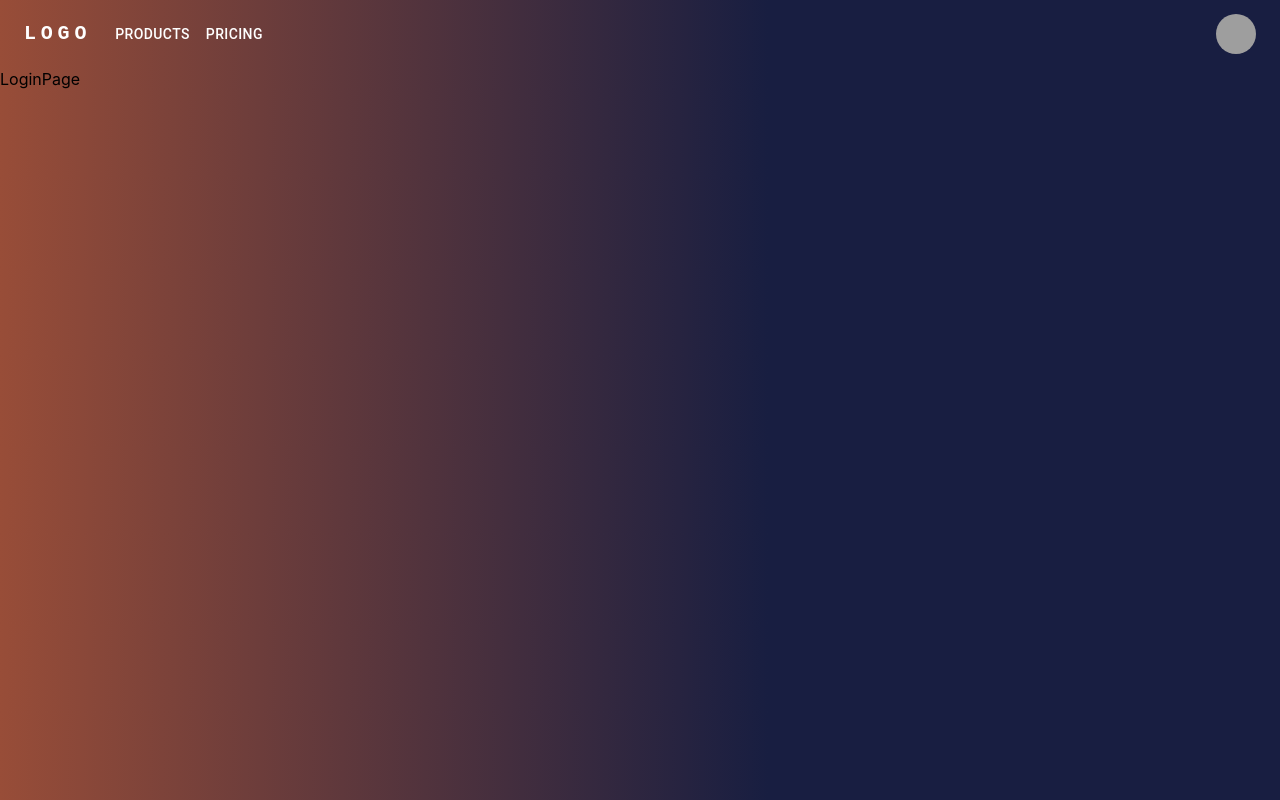
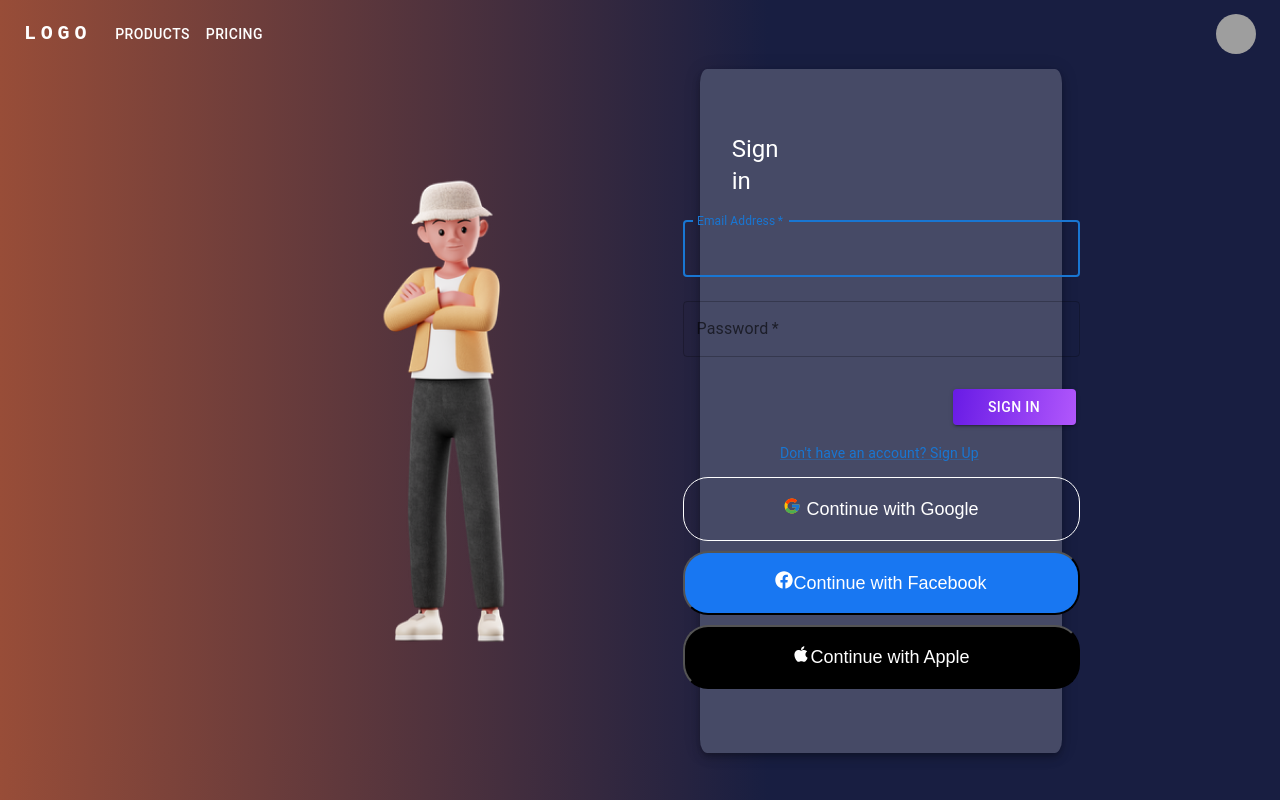
Before and after one commit to Antika-TN/Antika, a React (Create React App) app in the folder client/: page /login in a window 1280 px wide. Built offline with nearby package versions, Linux system fonts and the light colour scheme; grey boxes are pictures that could not be loaded.

Commit message:
style login/register

```diff
--- a/client/package.json
+++ b/client/package.json
@@ -5,6 +5,7 @@
   "dependencies": {
     "@emotion/react": "^11.11.1",
     "@emotion/styled": "^11.11.0",
+    "@mui/icons-material": "^5.14.0",
     "@mui/material": "^5.14.0",
     "@testing-library/jest-dom": "^5.16.5",
     "@testing-library/react": "^13.4.0",
@@ -12,6 +13,7 @@
     "jsonwebtoken": "^9.0.1",
     "react": "^18.2.0",
     "react-dom": "^18.2.0",
+    "react-icons": "^4.10.1",
     "react-router-dom": "^6.14.1",
     "react-scripts": "^2.1.3",
     "web-vitals": "^2.1.4"
--- a/client/src/App.js
+++ b/client/src/App.js
@@ -9,7 +9,6 @@ import HomePage from "./pages/HomePage";
 import UserProfile from "./pages/UserProfile";
 import ShoppingCard from "./pages/ShoppingCard";
 import ProductPage from "./pages/ProductPage";
-import TopBar from "./Components/Navbar/TopBar";
 import ResponsiveAppBar from "./Components/Navbar/TopBar";
 
 const App = () => {
--- a/client/src/pages/LoginPage.jsx
+++ b/client/src/pages/LoginPage.jsx
@@ -1,9 +1,127 @@
-import React from 'react'
+import * as React from 'react';
+import Button from '@mui/material/Button';
+import CssBaseline from '@mui/material/CssBaseline';
+import TextField from '@mui/material/TextField';
+import FormControlLabel from '@mui/material/FormControlLabel';
+import Checkbox from '@mui/material/Checkbox';
+import Link from '@mui/material/Link';
+import Paper from '@mui/material/Paper';
+import Box from '@mui/material/Box';
+import Grid from '@mui/material/Grid';
+import Typography from '@mui/material/Typography';
+import { createTheme, ThemeProvider } from '@mui/material/styles';
+import '../pages/Styles.Page/Auth.css'
+import logIn from '../assets/logIn.png'
+import {FcGoogle} from 'react-icons/fc';
+import {FaApple, FaFacebook} from 'react-icons/fa';
 
-const LoginPage = () => {
+
+
+function Copyright(props) {
   return (
-    <div>LoginPage</div>
-  )
+    <Typography variant="body2" color="text.secondary" align="center" {...props}>
+      {'Copyright © '}
+      <Link color="inherit" href="https://mui.com/">
+        Your Website
+      </Link>{' '}
+      {new Date().getFullYear()}
+      {'.'}
+    </Typography>
+  );
 }
 
-export default LoginPage
+
+
+const defaultTheme = createTheme();
+
+export default function SignInSide() {
+  const handleSubmit = (event) => {
+    event.preventDefault();
+    const data = new FormData(event.currentTarget);
+    console.log({
+      email: data.get('email'),
+      password: data.get('password'),
+    });
+  };
+
+  return (
+    <ThemeProvider  theme={defaultTheme}>
+      <Grid container component="main" >
+        <CssBaseline />
+        <Grid
+          item
+          xs={false}
+          sm={4}
+          md={7}
+          sx={{
+            backgroundSize: 'cover',
+            backgroundPosition: 'center',
+          }}
+
+        ><img src={logIn} alt=""/>
+        </Grid>
+        <Grid item xs={12} sm={8} md={5} component={Paper} elevation={6} square>
+          <Box
+            sx={{
+              my: 8,
+              mx: 4,
+              display: 'flex',
+              flexDirection: 'column',
+              alignItems: 'center',
+            }}
+          >
+
+            <Typography component="h1" variant="h5">
+              Sign in
+            </Typography>
+            <Box component="form" noValidate onSubmit={handleSubmit} sx={{ mt: 1 }}>
+              <TextField
+                margin="normal"
+                required
+                fullWidth
+                id="email"
+                label="Email Address"
+                name="email"
+                autoComplete="email"
+                autoFocus
+              />
+              <TextField
+                margin="normal"
+                required
+                fullWidth
+                name="password"
+                label="Password"
+                type="password"
+                id="password"
+                autoComplete="current-password"
+              />
+
+              <Button
+                type="submit"
+                fullWidth
+                variant="contained"
+                sx={{ mt: 3, mb: 2 }}
+              >
+                Sign In
+              </Button>
+              <Grid container>
+
+                <Grid item>
+                  <Link href="#" variant="body2">
+                    {"Don't have an account? Sign Up"}
+                  </Link>
+                </Grid>
+              </Grid>
+              <div className='btn-media'>
+                <button className='btn-logIn-Google'> <FcGoogle/> Continue with Google</button>
+                <button className='btn-logIn-Facebook'><FaFacebook/>Continue with Facebook</button>
+                <button className='btn-logIn-Apple'><FaApple/>Continue with Apple</button>
+              </div>
+
+            </Box>
+          </Box>
+        </Grid>
+      </Grid>
+    </ThemeProvider>
+  );
+}
--- a/client/src/pages/RegisterPage.jsx
+++ b/client/src/pages/RegisterPage.jsx
@@ -1,11 +1,124 @@
-import React from 'react'
-
-const RegisterPage = () => {
+import * as React from 'react';
+import Button from '@mui/material/Button';
+import CssBaseline from '@mui/material/CssBaseline';
+import TextField from '@mui/material/TextField';
+import FormControlLabel from '@mui/material/FormControlLabel';
+import Checkbox from '@mui/material/Checkbox';
+import Link from '@mui/material/Link';
+import Paper from '@mui/material/Paper';
+import Box from '@mui/material/Box';
+import Grid from '@mui/material/Grid';
+import Typography from '@mui/material/Typography';
+import { createTheme, ThemeProvider } from '@mui/material/styles';
+import '../pages/Styles.Page/Auth.css'
+import logIn from '../assets/logIn.png'
+function Copyright(props) {
   return (
-    <div>
-
-    </div>
-  )
+    <Typography variant="body2" color="text.secondary" align="center" {...props}>
+      {'Copyright © '}
+      <Link color="inherit" href="https://mui.com/">
+        Your Website
+      </Link>{' '}
+      {new Date().getFullYear()}
+      {'.'}
+    </Typography>
+  );
 }
 
-export default RegisterPage
+
+
+const defaultTheme = createTheme();
+
+export default function SignInSide() {
+  const handleSubmit = (event) => {
+    event.preventDefault();
+    const data = new FormData(event.currentTarget);
+    console.log({
+      email: data.get('email'),
+      password: data.get('password'),
+    });
+  };
+
+  return (
+    <ThemeProvider  theme={defaultTheme}>
+      <Grid container component="main" >
+        <CssBaseline />
+        <Grid
+          item
+          xs={false}
+          sm={4}
+          md={7}
+          sx={{
+            backgroundSize: 'cover',
+            backgroundPosition: 'center',
+          }}
+
+        ><img src={logIn} alt=""/>
+        </Grid>
+        <Grid item xs={12} sm={8} md={5} component={Paper} elevation={6} square>
+          <Box
+            sx={{
+              my: 8,
+              mx: 4,
+              display: 'flex',
+              flexDirection: 'column',
+              alignItems: 'center',
+            }}
+          >
+
+            <Typography component="h1" variant="h5">
+              Sign in
+            </Typography>
+            <Box component="form" noValidate onSubmit={handleSubmit} sx={{ mt: 1 }}>
+              <TextField
+                margin="normal"
+                required
+                fullWidth
+                id="email"
+                label="Email Address"
+                name="email"
+                autoComplete="email"
+                autoFocus
+              />
+              <TextField
+                margin="normal"
+                required
+                fullWidth
+                name="password"
+                label="Password"
+                type="password"
+                id="password"
+                autoComplete="current-password"
+              />
+              <FormControlLabel
+                control={<Checkbox value="remember" color="primary" />}
+                label="Remember me"
+              />
+              <Button
+                type="submit"
+                fullWidth
+                variant="contained"
+                sx={{ mt: 3, mb: 2 }}
+              >
+                Sign In
+              </Button>
+              <Grid container>
+                <Grid item xs>
+                  <Link href="#" variant="body2">
+                    Forgot password?
+                  </Link>
+                </Grid>
+                <Grid item>
+                  <Link href="#" variant="body2">
+                    {"Don't have an account? Sign Up"}
+                  </Link>
+                </Grid>
+              </Grid>
+              <Copyright sx={{ mt: 5 }} />
+            </Box>
+          </Box>
+        </Grid>
+      </Grid>
+    </ThemeProvider>
+  );
+}
--- /dev/null
+++ b/client/src/pages/Styles.Page/Auth.css
@@ -0,0 +1,58 @@
+.css-11lq3yg-MuiGrid-root{
+    margin: 0 15%;
+    width: 68% !important;
+}
+.css-13i4rnv-MuiGrid-root {
+    margin-left: 14% !important;
+}
+.css-s78e5j-MuiGrid-root {
+    background-color: transparent;
+}
+.css-1atuxsr-MuiGrid-root {
+    display: flex;
+    align-items: center;
+    justify-content: center;
+}
+.css-gadse4-MuiPaper-root-MuiGrid-root  {
+    border-radius: 2%;
+    background-color: #464a66 !important;
+}
+.css-ag7rrr-MuiTypography-root {
+    font-weight: bold;
+    font-size: 23px;
+    margin-right: 79% !important;
+    display: flex;
+    color: #fff;
+}
+.css-1vhaqj4-MuiButtonBase-root-MuiButton-root{
+    width: 31% !important;
+ margin-left: 68% !important;
+ background: linear-gradient( 101deg, #681be5,#b157fc) !important;
+}
+
+.btn-media{
+    margin-top: 3%;
+    gap: 10px;
+    display: flex;
+    flex-direction: column;
+}
+.btn-logIn-Google,
+.btn-logIn-Facebook,
+.btn-logIn-Apple {
+    font-size: 18px;
+    color: #fff;
+    background-color: transparent;
+    height: 64px;
+    width: 397px;
+    border-style: 1px ;
+    border-radius: 25px;
+}
+.btn-logIn-Google{
+    border: 1px solid #fff;
+}
+.btn-logIn-Facebook{
+    background-color: #1877F2;
+}
+.btn-logIn-Apple {
+    background-color: black;
+}
```
Also changed, not shown: client/src/assets/logIn.png (added), 1 other file (tests, documents, lock files or other folders).
